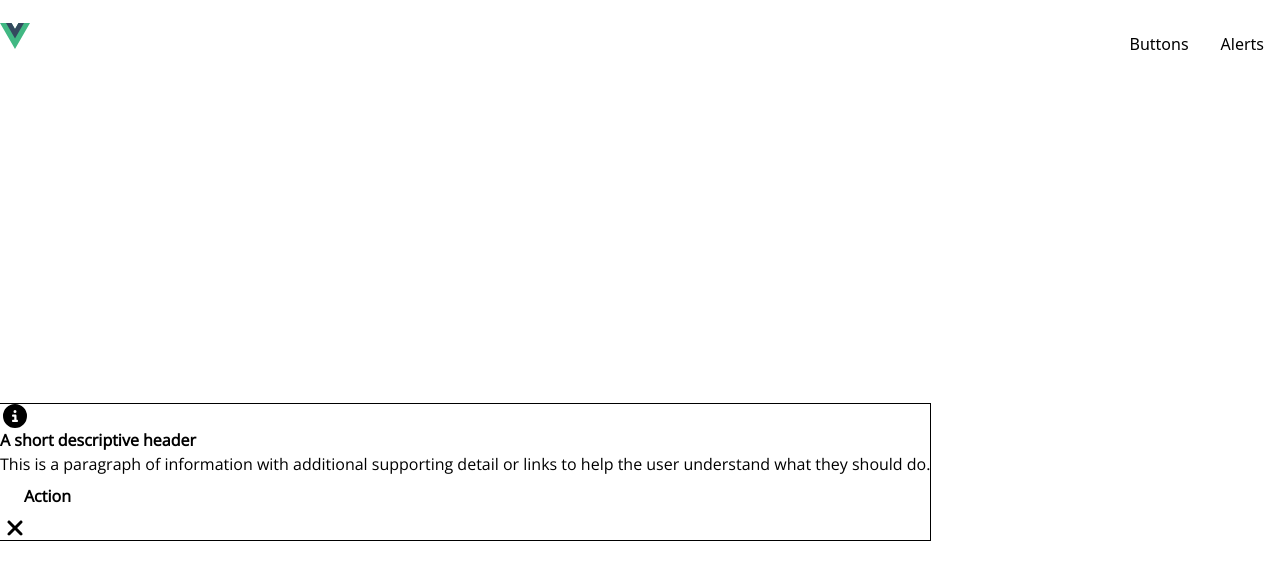
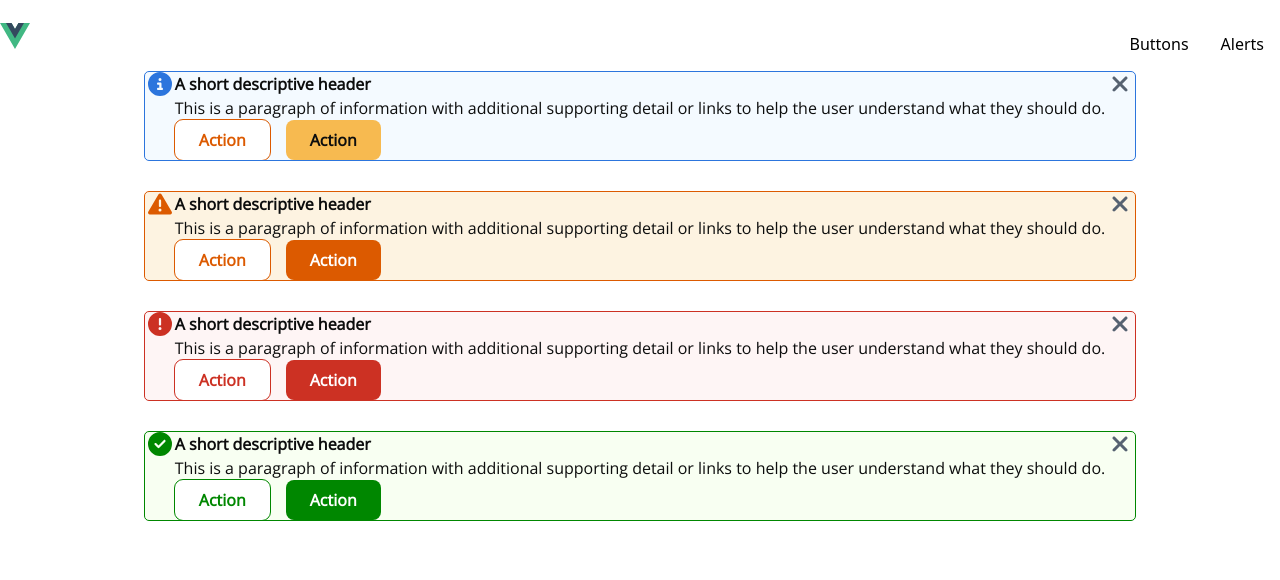
Before and after one commit to aungheinhtoo/vue-compo, a Vue app: page /alerts in a window 1280 px wide. Shown: the top 580 px of the page. Built offline with nearby package versions, Linux system fonts and the light colour scheme.

Commit message:
Draft Alerts with basic typescript

```diff
--- a/src/components/CustomAlert/CustomAlert.vue
+++ b/src/components/CustomAlert/CustomAlert.vue
@@ -1,22 +1,55 @@
 <script setup lang="ts">
 import CustomButton from '../CustomButton/CustomButton.vue';
+import { ButtonVariant, ButtonColor } from '../CustomButton/types';
+import { AlertColor } from "./types"
 
-defineProps(["title", "color", "content"]);
+// defineProps(["title", "color", "content"]);
+defineProps<{
+  title?: string;
+  color: AlertColor;
+  content?: string;
+}>();
+const getIconClasses = (color: AlertColor) => {
+  if (color === "info") {
+    return "fa-solid fa-circle-info";
+  } else if (color === AlertColor.ERROR) {
+    return "fa-solid fa-circle-exclamation";
+  } else if (color === AlertColor.SUCCESS) {
+    return "fa-solid fa-circle-check";
+  } else if (color === AlertColor.WARNING) {
+    return "fa-solid fa-triangle-exclamation";
+  }
+}
+
+const getAlertClasses = (color: AlertColor) => {
+  if (color === AlertColor.INFO) {
+    return "outline-info bg-info-bg text-info";
+  } else if (color === AlertColor.ERROR) {
+    return "outline-error bg-error-bg text-error";
+  } else if (color === AlertColor.SUCCESS) {
+    return "outline-success bg-success-bg text-success";
+  } else if (color === AlertColor.WARNING) {
+    return "outline-warning bg-warning-bg text-warning";
+  }
+}
 </script>
 
 <template>
-  <div class="outline outline-1">
-    <font-awesome-icon icon="fa-solid fa-circle-info" size="xl" fixed-width />
-    <div class="font-body text-base font-semibold">
-      {{ title }}
+  <div class="flex outline outline-1 rounded-[4px]" :class="getAlertClasses(color)">
+    <font-awesome-icon :icon="getIconClasses(color)" size="xl" fixed-width />
+    <div class="block">
+      <div class="font-body text-base text-black-text font-semibold">
+        {{ title }}
+      </div>
+      <div class="font-body text-base text-black-text font-normal">
+        {{ content }}
+      </div>
+      <div class="flex gap-4">
+        <CustomButton title="Action" :color="color === AlertColor.INFO ? ButtonColor.WARNING : color" :variant="ButtonVariant.OUTLINED" />
+        <CustomButton title="Action" :color="color === AlertColor.INFO ? ButtonColor.PRIMARY : color" :variant="ButtonVariant.FILLED" />
+      </div>
     </div>
-    <div class="font-body text-base font-normal">
-      {{ content }}
-    </div>
-    <div>
-      <CustomButton title="Action" color="secondary" />
-    </div>
-    <font-awesome-icon icon="fa-solid fa-xmark" size="xl" fixed-width />
+    <font-awesome-icon icon="fa-solid fa-xmark" size="xl" fixed-width class="text-gray" />
   </div>
 </template>
 
--- /dev/null
+++ b/src/components/CustomAlert/types.ts
@@ -0,0 +1,6 @@
+export enum AlertColor {
+    INFO = "info",
+    ERROR = "error",
+    WARNING = "warning",
+    SUCCESS = "success"
+}
--- a/src/components/CustomButton/CustomButton.vue
+++ b/src/components/CustomButton/CustomButton.vue
@@ -1,20 +1,44 @@
 <script setup lang="ts">
-defineProps(["title", "color", "icon", "iconPosition", "variant"]);
+import { ButtonColor, ButtonVariant } from './types';
+// defineProps(["title", "color", "icon", "iconPosition", "variant"]);
+defineProps<{
+  title?: string;
+  color: ButtonColor | string;
+  icon?: string;
+  iconPosition?: string;
+  variant?: ButtonVariant;
+}>();
 
-
-const getVariantColorSpecifics = (variant: string, color: string) => {
-  if (variant === "filled") {
-    return `bg-${color} hover:bg-${color}-hover text-${color === "primary" ? "black-text" : "white"}`;
-  } else if (variant === "outlined") {
-    return `bg-white text-${color} outline outline-1 outline-solid`;
+const getVariantColorSpecifics = (color: ButtonColor, variant?: ButtonVariant) => {
+  if (variant === ButtonVariant.FILLED) {
+    if (color === ButtonColor.PRIMARY) {
+      return "bg-primary hover:bg-primary-hover text-black-text";
+    } else if (color === ButtonColor.WARNING) {
+      return "bg-warning hover:bg-warning-hover text-white";
+    } else if (color === ButtonColor.ERROR) {
+      return "bg-error hover:bg-error-hover text-white";
+    } else if (color === ButtonColor.SUCCESS) {
+      return "bg-success hover:bg-success-hover text-white";
+    }
+  } else if (variant === ButtonVariant.OUTLINED) {
+    if (color === ButtonColor.PRIMARY) {
+      return "bg-white text-primary outline outline-1 outline-solid";
+    } else if (color === ButtonColor.WARNING) {
+      return "bg-white text-warning outline outline-1 outline-solid";
+    } else if (color === ButtonColor.ERROR) {
+      return "bg-white text-error outline outline-1 outline-solid";
+    } else if (color === ButtonColor.SUCCESS) {
+      return "bg-white text-success outline outline-1 outline-solid";
+    }
   }
+  throw new Error("Unsupported Color or Variant");
 };
 
-const getOrder = (iconPosition: string) => {
+const getOrder = (iconPosition?: string) => {
   return iconPosition === "right" ? "order-last" : "order-first";
 };
 
-const getPadding = (title: string) => {
+const getPadding = (title?: string) => {
   if (title) {
     return "py-2 px-6";
   } else {
@@ -22,8 +46,8 @@ const getPadding = (title: string) => {
   }
 };
 
-const getButtonClass = (color: string, title: string, variant: string) => {
-  return `${getVariantColorSpecifics(variant, color)} ${getPadding(title)}`;
+const getButtonClass = (color: ButtonColor, variant?: ButtonVariant, title?: string) => {
+  return `${getVariantColorSpecifics(color, variant)} ${getPadding(title)}`;
 };
 </script>
 
@@ -31,7 +55,7 @@ const getButtonClass = (color: string, title: string, variant: string) => {
   <!-- TODO: Drop shadow adjust -->
   <button
     class="box-content flex flex-row justify-center gap-2 rounded-lg font-body font-semibold text-base hover:drop-shadow"
-    :class="getButtonClass(color, title, variant)"
+    :class="getButtonClass(color as ButtonColor, variant, title)"
   >
     <font-awesome-icon
       :icon="icon"
--- /dev/null
+++ b/src/components/CustomButton/types.ts
@@ -0,0 +1,11 @@
+export enum ButtonColor {
+    PRIMARY = "primary",
+    WARNING = "warning",
+    SUCCESS = "success",
+    ERROR = "error"
+}
+
+export enum ButtonVariant {
+    OUTLINED = "outlined",
+    FILLED = "filled"
+}
--- a/src/main.ts
+++ b/src/main.ts
@@ -11,12 +11,16 @@ import {
     faArrowRight,
     faArrowLeft,
     faXmark,
-    faCircleInfo
+    faCircleInfo,
+    faCircleCheck,
+    faCircleExclamation,
+    faTriangleExclamation,
 } from "@fortawesome/free-solid-svg-icons";
 import "./assets/main.css";
 
 const app = createApp(App);
-library.add(faArrowRight, faArrowLeft, faXmark, faCircleInfo);
+library.add(faArrowRight, faArrowLeft, faXmark, faCircleInfo, faCircleCheck,
+    faCircleExclamation, faTriangleExclamation);
 app.component("font-awesome-icon", FontAwesomeIcon);
 app.use(router);
 
--- a/src/views/AlertsView.vue
+++ b/src/views/AlertsView.vue
@@ -1,20 +1,27 @@
 <script setup lang="ts">
 import CustomAlert from '@/components/CustomAlert/CustomAlert.vue';
+import { AlertColor } from '@/components/CustomAlert/types';
 const shortText = "A short descriptive header";
 const longText = "This is a paragraph of information with additional supporting detail or links to help the user understand what they should do.";
 </script>
 <template>
   <div class="alerts">
-    <CustomAlert :title="shortText" :content="longText" />
+    <CustomAlert :title="shortText" :content="longText" :color="AlertColor.INFO" />
+    <CustomAlert :title="shortText" :content="longText" :color="AlertColor.WARNING" />
+    <CustomAlert :title="shortText" :content="longText" :color="AlertColor.ERROR" />
+    <CustomAlert :title="shortText" :content="longText" :color="AlertColor.SUCCESS" />
   </div>
 </template>
 
 <style>
 @media (min-width: 1024px) {
   .alerts {
-    min-height: 100vh;
+    height: 100%;
     display: flex;
+    flex-direction: column;
+    gap: 2rem;
     align-items: center;
+    justify-content: center;
   }
 }
 </style>
--- a/tailwind.config.js
+++ b/tailwind.config.js
@@ -14,8 +14,18 @@ module.exports = {
       warning: "#DC5A00",
       success: "#008700",
       white: "#FFFFFF",
+      "info-bg": "#F4FAFF",
+      "error-bg": "#FEF5F5",
+      "warning-bg": "#FDF3E1",
+      "success-bg": "#F8FFF2",
       "primary-hover": "#f5ab2b",
+      "secondary-hover": '#b74200',
+      "info-hover": '#1866b3',
+      "error-hover": '#a4281d',
+      "warning-hover": '#c14b00',
+      "success-hover": '#007500',
       "black-text": "#0C0D0D",
+      gray: "#566271"
     },
   },
   plugins: [],
```
